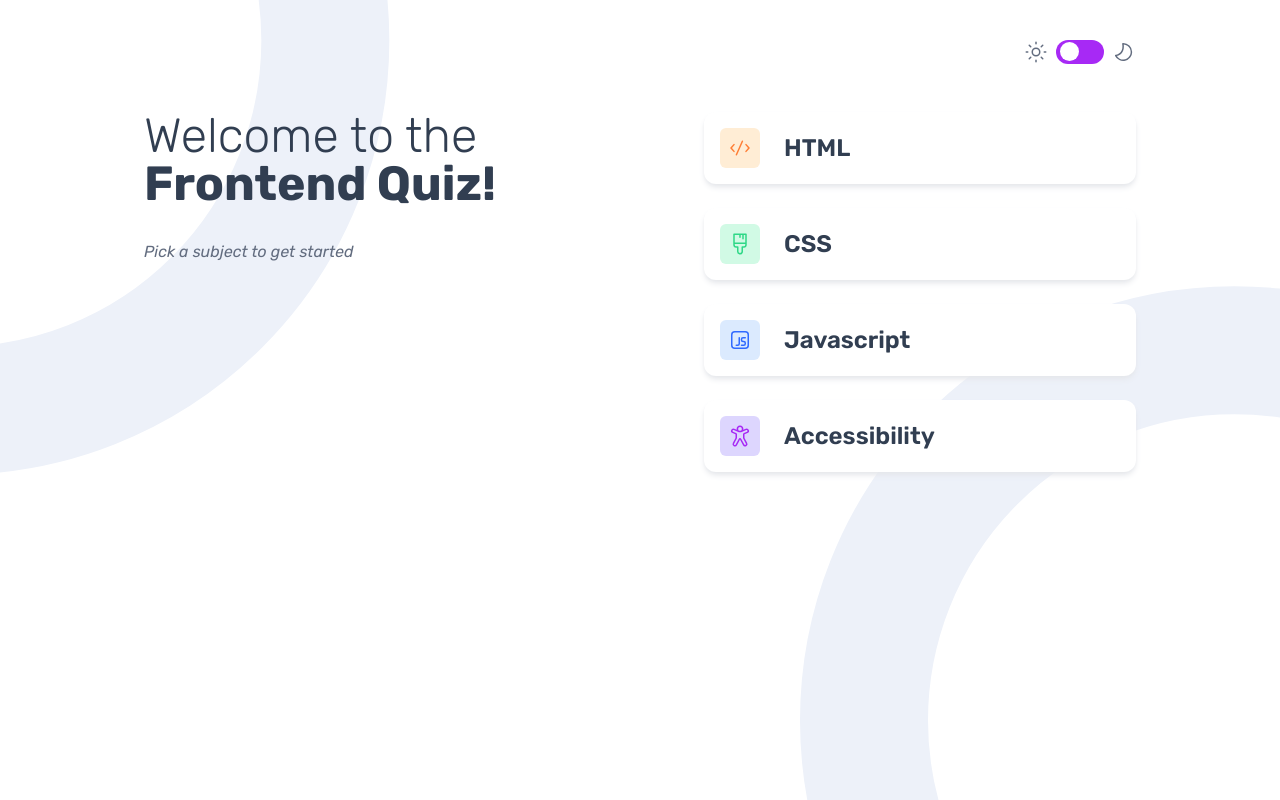
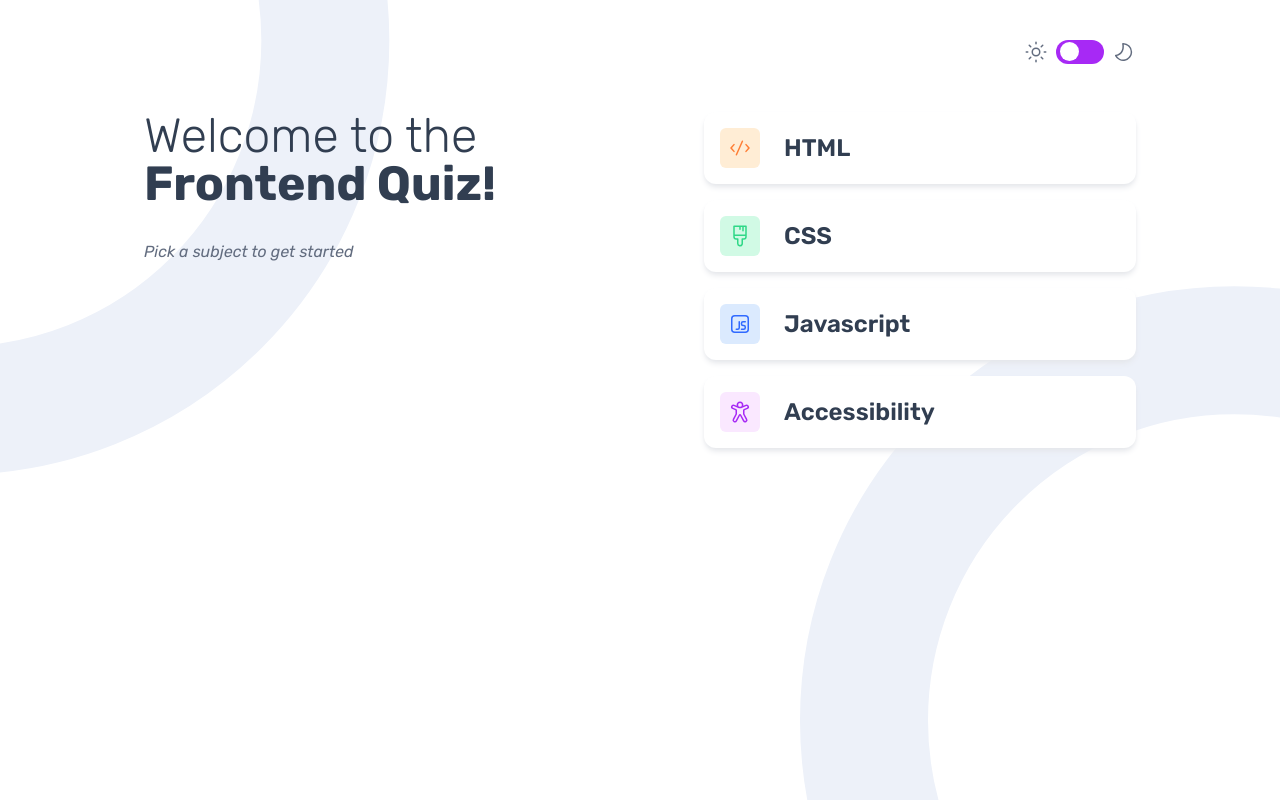
Before and after one commit to duncan-chege/frontend-quiz, a Next.js app: page / in a window 1280 px wide. Built offline with nearby package versions, Linux system fonts and the light colour scheme.

Commit message:
group my quiz options in an array & add keyboard navigation

```diff
--- a/app/page.tsx
+++ b/app/page.tsx
@@ -1,11 +1,56 @@
+"use client";
+
 import Image from "next/image";
 import htmlIcon from "@/public/icon-html.svg";
 import cssIcon from "@/public/icon-css.svg";
 import jsIcon from "@/public/icon-js.svg";
 import accessibilityIcon from "@/public/icon-accessibility.svg";
 import Link from "next/link";
+import { useState, useEffect } from "react";
 
 export default function HomePage() {
+  const [selectedOption, setSelectedOption] = useState<number | null>(null);
+  const options = [
+    { href: "/html", icon: htmlIcon, label: "HTML", alt: "html icon" },
+    { href: "/css", icon: cssIcon, label: "CSS", alt: "css icon" },
+    { href: "/javascript", icon: jsIcon, label: "Javascript", alt: "js icon" },
+    {
+      href: "/accessibility",
+      icon: accessibilityIcon,
+      label: "Accessibility",
+      alt: "accessibility icon",
+    },
+  ];
+
+  const handleKeyPress = (event: KeyboardEvent) => {
+    if (event.key === "ArrowDown") {
+      const nextValue =
+        selectedOption === null
+          ? 0
+          : Math.min(selectedOption + 1, options.length - 1); // Arrow moves down but stops at the last option
+      setSelectedOption(nextValue);
+    } else if (event.key === "ArrowUp") {
+      const nextValue =
+        selectedOption === null
+          ? 0 // Start from 0 instead of doing nothing
+          : Math.max(selectedOption - 1, 0); // Arrow moves up but stops at the first option
+      setSelectedOption(nextValue);
+    } else if (event.key === "Enter" && selectedOption !== null) {
+      handleOptionSelect(selectedOption);
+    }
+  };
+
+  const handleOptionSelect = (option: number) => {
+    setSelectedOption(option);
+  };
+
+  useEffect(() => {
+    window.addEventListener("keydown", handleKeyPress);
+    return () => {
+      window.removeEventListener("keydown", handleKeyPress);
+    };
+  }, [selectedOption]);
+
   return (
     <div className="grid grid-cols-1 lg:grid-cols-2 gap-x-32" role="main">
       <div>
@@ -16,54 +61,36 @@ export default function HomePage() {
           Pick a subject to get started
         </p>
       </div>
-      <div className="flex flex-col gap-y-6">
-        <Link href="/html">
-          <div className="cursor-pointer p-4 flex gap-x-6 items-center shadow-md shadow-gray-200 bg-white rounded-xl">
+      <div className="space-y-4">
+        {options.map((option, index) => (
+          <Link
+            key={option.href}
+            href={option.href}
+            className={`cursor-pointer p-4 flex gap-x-6 items-center shadow-md shadow-gray-200 bg-white rounded-xl ${
+              selectedOption === index
+                ? "outline outline-[3px] outline-purple"
+                : ""
+            }`}>
             <Image
-              src={htmlIcon}
-              alt="html icon"
-              className="p-2 bg-orange-100 rounded-md"
-            />
-            <h2 className="text-2xl font-semibold text-dark-navy">HTML</h2>
-          </div>
-        </Link>
-
-        <Link href="/css">
-          <div className="cursor-pointer p-4 flex gap-x-6 items-center shadow-md shadow-gray-200 bg-white rounded-xl">
-            <Image
-              src={cssIcon}
-              alt="css icon"
-              className="p-2 bg-emerald-100 rounded-md"
-            />
-            <h2 className="text-2xl font-semibold text-dark-navy">CSS</h2>
-          </div>
-        </Link>
-
-        <Link href="/javascript">
-          <div className="cursor-pointer p-4 flex gap-x-6 items-center shadow-md shadow-gray-200 bg-white rounded-xl">
-            <Image
-              src={jsIcon}
-              alt="js icon"
-              className="p-2 bg-blue-100 rounded-md"
+              src={option.icon}
+              alt={option.alt}
+              className={`p-2 rounded-md ${
+                option.label === "HTML"
+                  ? "bg-orange-100"
+                  : option.label === "CSS"
+                  ? "bg-emerald-100"
+                  : option.label === "Javascript"
+                  ? "bg-blue-100"
+                  : option.label === "Accessibility"
+                  ? "bg-fuchsia-100"
+                  : ""
+              }`}
             />
             <h2 className="text-2xl font-semibold text-dark-navy">
-              Javascript
+              {option.label}
             </h2>
-          </div>
-        </Link>
-
-        <Link href="/accessibility">
-          <div className="cursor-pointer p-4 flex gap-x-6 items-center shadow-md shadow-gray-200 bg-white rounded-xl">
-            <Image
-              src={accessibilityIcon}
-              alt="accessibility icon"
-              className="p-2 bg-violet-200 rounded-md"
-            />
-            <h2 className="text-2xl font-semibold text-dark-navy">
-              Accessibility
-            </h2>
-          </div>
-        </Link>
+          </Link>
+        ))}
       </div>
     </div>
   );
```
